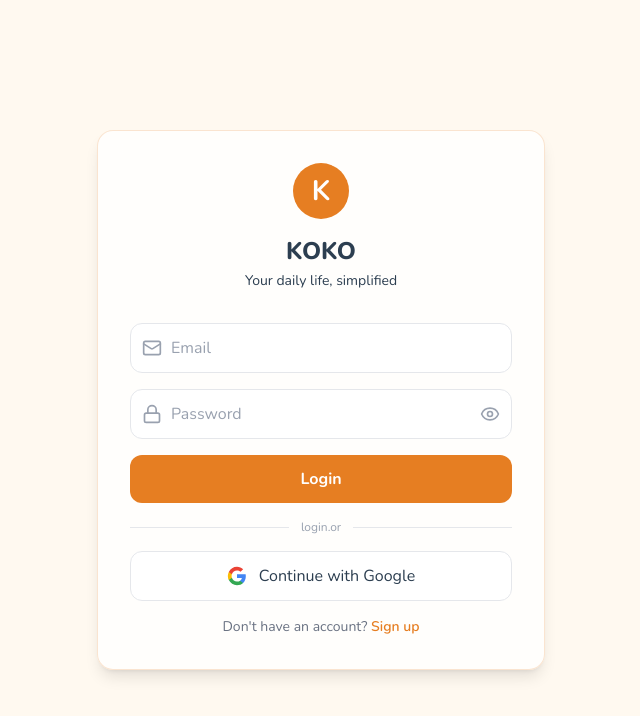
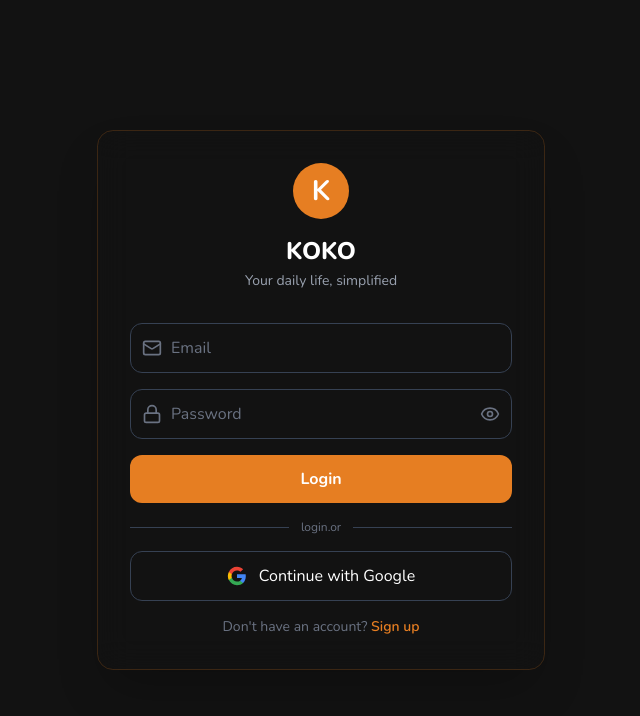
Before and after one commit to KINGDAVE071/koko-app, a Next.js app: page /login in a window 1280 px wide. Shown: the top 716 px of the page, without its empty margins (319-959 px from the left). Built offline with nearby package versions, Linux system fonts and the light colour scheme; no server answers.

Commit message:
Mode sombre forcé + glassmorphism login/register

```diff
--- a/src/app/layout.tsx
+++ b/src/app/layout.tsx
@@ -1,40 +1,36 @@
 import type { Metadata, Viewport } from "next";
-import "./globals.css";
 import { ThemeProvider } from "next-themes";
 import { Toaster } from "sonner";
 import { AuthProvider } from "@/contexts/AuthContext";
 import { LanguageProvider } from "@/i18n/LanguageContext";
+import "./globals.css";
 
 export const metadata: Metadata = {
   title: "KOKO - Votre quotidien, simplifié",
-  description: "Pilulier, convertisseur, quittance. Gratuit, multilingue, sans connexion.",
+  description: "Pilulier, convertisseur, quittance, business. Gratuit, multilingue, sans connexion.",
   manifest: "/manifest.json",
-  appleWebApp: {
-    capable: true,
-    statusBarStyle: "default",
-    title: "KOKO",
+  icons: {
+    icon: [
+      { url: "/icons/favicon.ico", sizes: "any" },
+      { url: "/icons/icon-192x192.png", sizes: "192x192", type: "image/png" },
+      { url: "/icons/icon-512x512.png", sizes: "512x512", type: "image/png" },
+    ],
+    apple: "/icons/icon-192x192.png",
   },
 };
 
 export const viewport: Viewport = {
-  themeColor: "#E67E22",
   width: "device-width",
   initialScale: 1,
   maximumScale: 1,
+  themeColor: "#0F172A",
 };
 
-export default function RootLayout({
-  children,
-}: {
-  children: React.ReactNode;
-}) {
+export default function RootLayout({ children }: { children: React.ReactNode }) {
   return (
     <html lang="fr" suppressHydrationWarning>
-      <head>
-        <link rel="icon" href="/icons/icon-192.svg" type="image/svg+xml" />
-      </head>
-      <body className="font-sans antialiased bg-koko-cream dark:bg-koko-cream-dark text-koko-text dark:text-koko-text-dark">
-        <ThemeProvider attribute="class" defaultTheme="light" enableSystem={false}>
+      <body className="bg-koko-dark-bg text-white antialiased">
+        <ThemeProvider attribute="class" defaultTheme="dark" enableSystem={false} forcedTheme="dark">
           <LanguageProvider>
             <AuthProvider>
               {children}
--- a/src/app/login/page.tsx
+++ b/src/app/login/page.tsx
@@ -39,79 +39,64 @@ export default function LoginPage() {
   };
 
   return (
-    <div className="min-h-screen flex items-center justify-center px-4 bg-koko-bg dark:bg-koko-dark-bg" dir={lang === 'ar' ? 'rtl' : 'ltr'}>
-      <div className="w-full max-w-md p-8 rounded-2xl bg-white/80 dark:bg-gray-900/80 backdrop-blur-md border border-koko-orange/20 dark:border-koko-orange/30 shadow-lg">
-        {/* Logo + Titre */}
+    <div className="min-h-screen flex items-center justify-center px-4 bg-koko-dark-bg" dir={lang === 'ar' ? 'rtl' : 'ltr'}>
+      <div className="w-full max-w-md p-8 rounded-2xl bg-koko-dark-surface/80 backdrop-blur-lg border border-koko-orange/20 shadow-2xl">
         <div className="flex flex-col items-center mb-8">
           <KokoLogo size={56} />
-          <h1 className="mt-4 text-2xl font-extrabold text-koko-text dark:text-white">
-            KOKO
-          </h1>
-          <p className="mt-1 text-sm text-koko-text-muted dark:text-gray-400">
-            {t('app.tagline')}
-          </p>
+          <h1 className="mt-4 text-2xl font-extrabold text-white">KOKO</h1>
+          <p className="mt-1 text-sm text-gray-400">{t('app.tagline')}</p>
         </div>
 
-        {/* Message d'erreur */}
         {error && (
-          <div className="mb-4 p-3 rounded-xl bg-red-50 dark:bg-red-900/30 border border-red-200 dark:border-red-800 text-red-600 dark:text-red-400 text-sm text-center">
+          <div className="mb-4 p-3 rounded-xl bg-red-500/10 border border-red-500/30 text-red-400 text-sm text-center">
             {error}
           </div>
         )}
 
-        {/* Formulaire */}
         <div className="space-y-4">
-          {/* Champ Email */}
           <div className="relative">
-            <Mail className="absolute left-3 top-1/2 -translate-y-1/2 w-5 h-5 text-gray-400" />
+            <Mail className="absolute left-3 top-1/2 -translate-y-1/2 w-5 h-5 text-gray-500" />
             <input
               type="email"
               placeholder={t('login.email')}
               value={email}
               onChange={(e) => setEmail(e.target.value)}
-              className="w-full pl-10 pr-4 py-3 rounded-xl bg-white dark:bg-gray-800 border border-gray-200 dark:border-gray-700 text-koko-text dark:text-white placeholder-gray-400 focus:outline-none focus:border-koko-orange focus:ring-2 focus:ring-koko-orange/20 transition"
+              className="w-full pl-10 pr-4 py-3 rounded-xl bg-koko-dark-surface-2 border border-gray-700 text-white placeholder-gray-500 focus:outline-none focus:border-koko-orange focus:ring-2 focus:ring-koko-orange/20 transition"
             />
           </div>
 
-          {/* Champ Mot de passe */}
           <div className="relative">
-            <Lock className="absolute left-3 top-1/2 -translate-y-1/2 w-5 h-5 text-gray-400" />
+            <Lock className="absolute left-3 top-1/2 -translate-y-1/2 w-5 h-5 text-gray-500" />
             <input
               type={showPassword ? 'text' : 'password'}
               placeholder={t('login.password') || 'Mot de passe'}
               value={password}
               onChange={(e) => setPassword(e.target.value)}
-              className="w-full pl-10 pr-12 py-3 rounded-xl bg-white dark:bg-gray-800 border border-gray-200 dark:border-gray-700 text-koko-text dark:text-white placeholder-gray-400 focus:outline-none focus:border-koko-orange focus:ring-2 focus:ring-koko-orange/20 transition"
+              className="w-full pl-10 pr-12 py-3 rounded-xl bg-koko-dark-surface-2 border border-gray-700 text-white placeholder-gray-500 focus:outline-none focus:border-koko-orange focus:ring-2 focus:ring-koko-orange/20 transition"
             />
             <button
               type="button"
               onClick={() => setShowPassword(!showPassword)}
-              className="absolute right-3 top-1/2 -translate-y-1/2 text-gray-400 hover:text-gray-600 dark:hover:text-gray-300"
+              className="absolute right-3 top-1/2 -translate-y-1/2 text-gray-500 hover:text-gray-300"
               tabIndex={-1}
             >
               {showPassword ? <EyeOff className="w-5 h-5" /> : <Eye className="w-5 h-5" />}
             </button>
           </div>
 
-          {/* Bouton Connexion */}
-          <button
-            onClick={handleClick}
-            className="w-full py-3 rounded-xl bg-koko-orange hover:bg-koko-orange-dark text-white font-bold transition-colors"
-          >
+          <button onClick={handleClick} className="w-full py-3 rounded-xl bg-koko-orange hover:bg-koko-orange-dark text-white font-bold transition-colors">
             {t('login.submit')}
           </button>
 
-          {/* Séparateur */}
           <div className="flex items-center gap-3">
-            <div className="flex-1 h-px bg-gray-200 dark:bg-gray-700" />
-            <span className="text-xs text-gray-400">{t('login.or') || 'ou'}</span>
-            <div className="flex-1 h-px bg-gray-200 dark:bg-gray-700" />
+            <div className="flex-1 h-px bg-gray-700" />
+            <span className="text-xs text-gray-500">{t('login.or') || 'ou'}</span>
+            <div className="flex-1 h-px bg-gray-700" />
           </div>
 
-          {/* Bouton Google */}
           <button
             onClick={() => signIn('google', { callbackUrl: '/dashboard' })}
-            className="w-full py-3 rounded-xl bg-white dark:bg-gray-800 border border-gray-200 dark:border-gray-700 text-koko-text dark:text-white hover:bg-gray-50 dark:hover:bg-gray-700 flex items-center justify-center gap-3 transition"
+            className="w-full py-3 rounded-xl bg-koko-dark-surface-2 border border-gray-700 text-white hover:bg-koko-dark-surface flex items-center justify-center gap-3 transition"
           >
             <svg className="w-5 h-5" viewBox="0 0 24 24">
               <path fill="#4285F4" d="M22.56 12.25c0-.78-.07-1.53-.2-2.25H12v4.26h5.92a5.06 5.06 0 0 1-2.2 3.32v2.77h3.57c2.08-1.92 3.28-4.74 3.28-8.1z"/>
@@ -122,8 +107,7 @@ export default function LoginPage() {
             <span>{t('login.google') || 'Continuer avec Google'}</span>
           </button>
 
-          {/* Lien inscription */}
-          <p className="text-center text-sm text-gray-500 dark:text-gray-400">
+          <p className="text-center text-sm text-gray-500">
             {t('login.noAccount')}{' '}
             <Link href="/register" className="text-koko-orange font-semibold hover:underline">
               {t('login.registerLink')}
--- a/src/app/register/page.tsx
+++ b/src/app/register/page.tsx
@@ -41,71 +41,70 @@ function RegisterForm() {
 
   if (success) {
     return (
-      <div className="min-h-screen flex items-center justify-center bg-koko-bg dark:bg-koko-dark-bg">
+      <div className="min-h-screen flex items-center justify-center bg-koko-dark-bg">
         <div className="flex flex-col items-center text-center">
           <CheckCircle2 size={64} className="text-green-500 mb-4" />
-          <h2 className="text-xl font-bold text-koko-text dark:text-white">
+          <h2 className="text-xl font-bold text-white">
             {t('register.success') || 'Compte créé avec succès !'}
           </h2>
-          <p className="text-gray-500 dark:text-gray-400">Redirection vers la connexion...</p>
+          <p className="text-gray-400">Redirection vers la connexion...</p>
         </div>
       </div>
     );
   }
 
   return (
-    <div className="min-h-screen flex items-center justify-center px-4 bg-koko-bg dark:bg-koko-dark-bg" dir={lang === 'ar' ? 'rtl' : 'ltr'}>
-      <div className="w-full max-w-md p-8 rounded-2xl bg-white/80 dark:bg-gray-900/80 backdrop-blur-md border border-koko-orange/20 dark:border-koko-orange/30 shadow-lg">
-        {/* Logo */}
+    <div className="min-h-screen flex items-center justify-center px-4 bg-koko-dark-bg" dir={lang === 'ar' ? 'rtl' : 'ltr'}>
+      <div className="w-full max-w-md p-8 rounded-2xl bg-koko-dark-surface/80 backdrop-blur-lg border border-koko-orange/20 shadow-2xl">
         <div className="flex flex-col items-center mb-8">
           <KokoLogo size={56} />
-          <h1 className="mt-4 text-2xl font-extrabold text-koko-text dark:text-white">
+          <h1 className="mt-4 text-2xl font-extrabold text-white">
             {t('register.title')}
           </h1>
         </div>
 
         {error && (
-          <div className="mb-4 p-3 rounded-xl bg-red-50 dark:bg-red-900/30 border border-red-200 dark:border-red-800 text-red-600 dark:text-red-400 text-sm text-center">
+          <div className="mb-4 p-3 rounded-xl bg-red-500/10 border border-red-500/30 text-red-400 text-sm text-center">
             {error}
           </div>
         )}
 
         <div className="space-y-4">
           <div className="relative">
-            <User className="absolute left-3 top-1/2 -translate-y-1/2 w-5 h-5 text-gray-400" />
+            <User className="absolute left-3 top-1/2 -translate-y-1/2 w-5 h-5 text-gray-500" />
             <input
               type="text"
               placeholder={t('register.name')}
               value={name}
               onChange={(e) => setName(e.target.value)}
-              className="w-full pl-10 pr-4 py-3 rounded-xl bg-white dark:bg-gray-800 border border-gray-200 dark:border-gray-700 text-koko-text dark:text-white placeholder-gray-400 focus:outline-none focus:border-koko-orange focus:ring-2 focus:ring-koko-orange/20 transition"
+              className="w-full pl-10 pr-4 py-3 rounded-xl bg-koko-dark-surface-2 border border-gray-700 text-white placeholder-gray-500 focus:outline-none focus:border-koko-orange focus:ring-2 focus:ring-koko-orange/20 transition"
             />
           </div>
 
           <div className="relative">
-            <Mail className="absolute left-3 top-1/2 -translate-y-1/2 w-5 h-5 text-gray-400" />
+            <Mail className="absolute left-3 top-1/2 -translate-y-1/2 w-5 h-5 text-gray-500" />
             <input
               type="email"
               placeholder={t('register.email')}
               value={email}
               onChange={(e) => setEmail(e.target.value)}
-              className="w-full pl-10 pr-4 py-3 rounded-xl bg-white dark:bg-gray-800 border border-gray-200 dark:border-gray-700 text-koko-text dark:text-white placeholder-gray-400 focus:outline-none focus:border-koko-orange focus:ring-2 focus:ring-koko-orange/20 transition"
+              className="w-full pl-10 pr-4 py-3 rounded-xl bg-koko-dark-surface-2 border border-gray-700 text-white placeholder-gray-500 focus:outline-none focus:border-koko-orange focus:ring-2 focus:ring-koko-orange/20 transition"
             />
           </div>
 
           <div className="relative">
-            <Lock className="absolute left-3 top-1/2 -translate-y-1/2 w-5 h-5 text-gray-400" />
+            <Lock className="absolute left-3 top-1/2 -translate-y-1/2 w-5 h-5 text-gray-500" />
             <input
               type={showPassword ? 'text' : 'password'}
               placeholder={t('register.password') || 'Mot de passe'}
               value={password}
               onChange={(e) => setPassword(e.target.value)}
-              className="w-full pl-10 pr-12 py-3 rounded-xl bg-white dark:bg-gray-800 border border-gray-200 dark:border-gray-700 text-koko-text dark:text-white placeholder-gray-400 focus:outline-none focus:border-koko-orange focus:ring-2 focus:ring-koko-orange/20 transition"
+              className="w-full pl-10 pr-12 py-3 rounded-xl bg-koko-dark-surface-2 border border-gray-700 text-white placeholder-gray-500 focus:outline-none focus:border-koko-orange focus:ring-2 focus:ring-koko-orange/20 transition"
             />
             <button
               type="button"
               onClick={() => setShowPassword(!showPassword)}
-              className="absolute right-3 top-1/2 -translate-y-1/2 text-gray-400 hover:text-gray-600 dark:hover:text-gray-300"
+              className="absolute right-3 top-1/2 -translate-y-1/2 text-gray-500 hover:text-gray-300"
               tabIndex={-1}
             >
               {showPassword ? <EyeOff className="w-5 h-5" /> : <Eye className="w-5 h-5" />}
@@ -116,7 +115,7 @@ function RegisterForm() {
             {t('register.submit')}
           </button>
 
-          <p className="text-center text-sm text-gray-500 dark:text-gray-400">
+          <p className="text-center text-sm text-gray-500">
             {t('register.hasAccount')}{' '}
             <Link href="/login" className="text-koko-orange font-semibold hover:underline">
               {t('register.loginLink')}
@@ -131,8 +130,8 @@ function RegisterForm() {
 export default function RegisterPage() {
   return (
     <Suspense fallback={
-      <div className="min-h-screen flex items-center justify-center bg-koko-bg dark:bg-koko-dark-bg">
-        <div className="text-koko-text dark:text-white">Chargement...</div>
+      <div className="min-h-screen flex items-center justify-center bg-koko-dark-bg text-white">
+        Chargement...
       </div>
     }>
       <RegisterForm />
```
